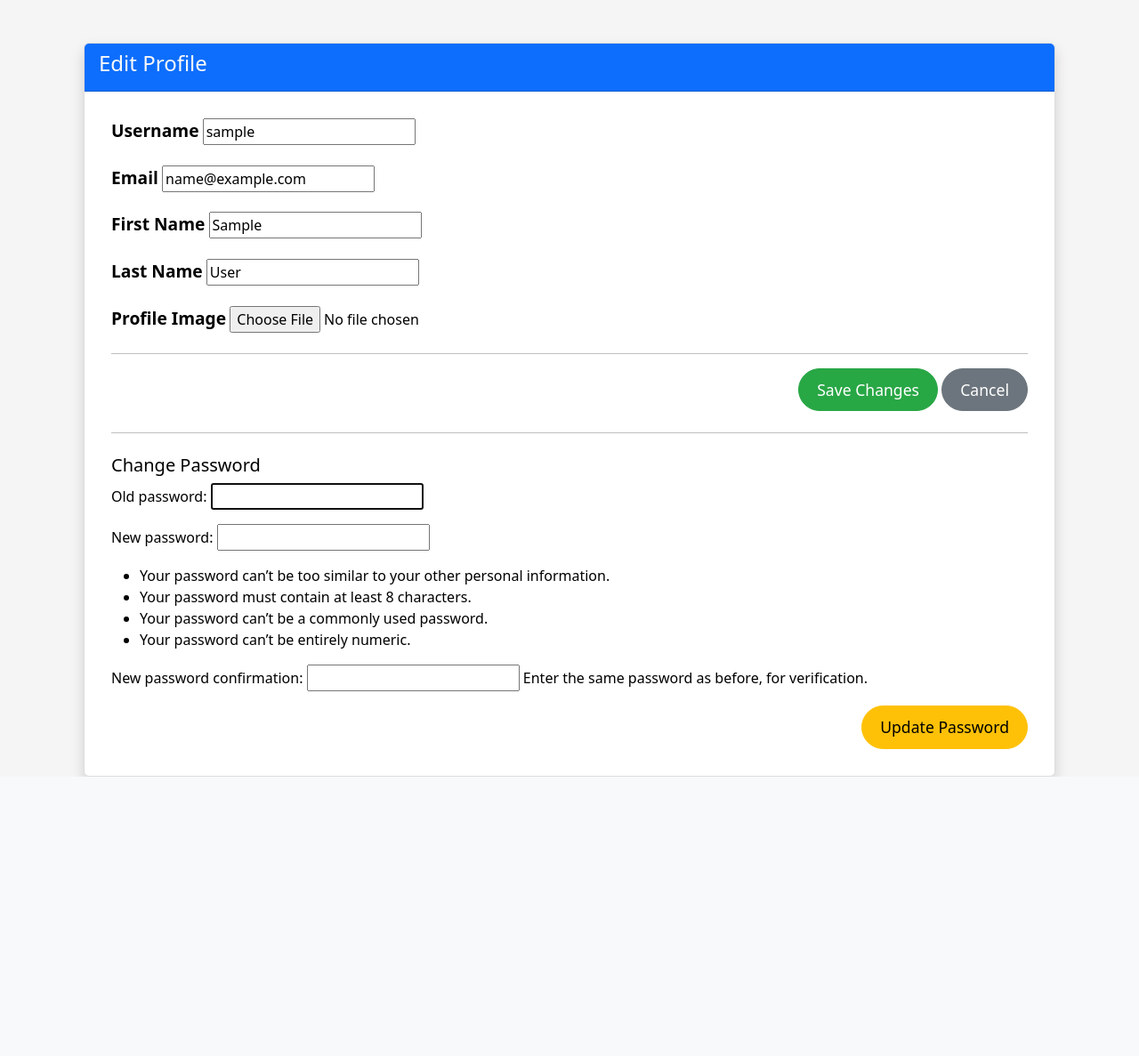
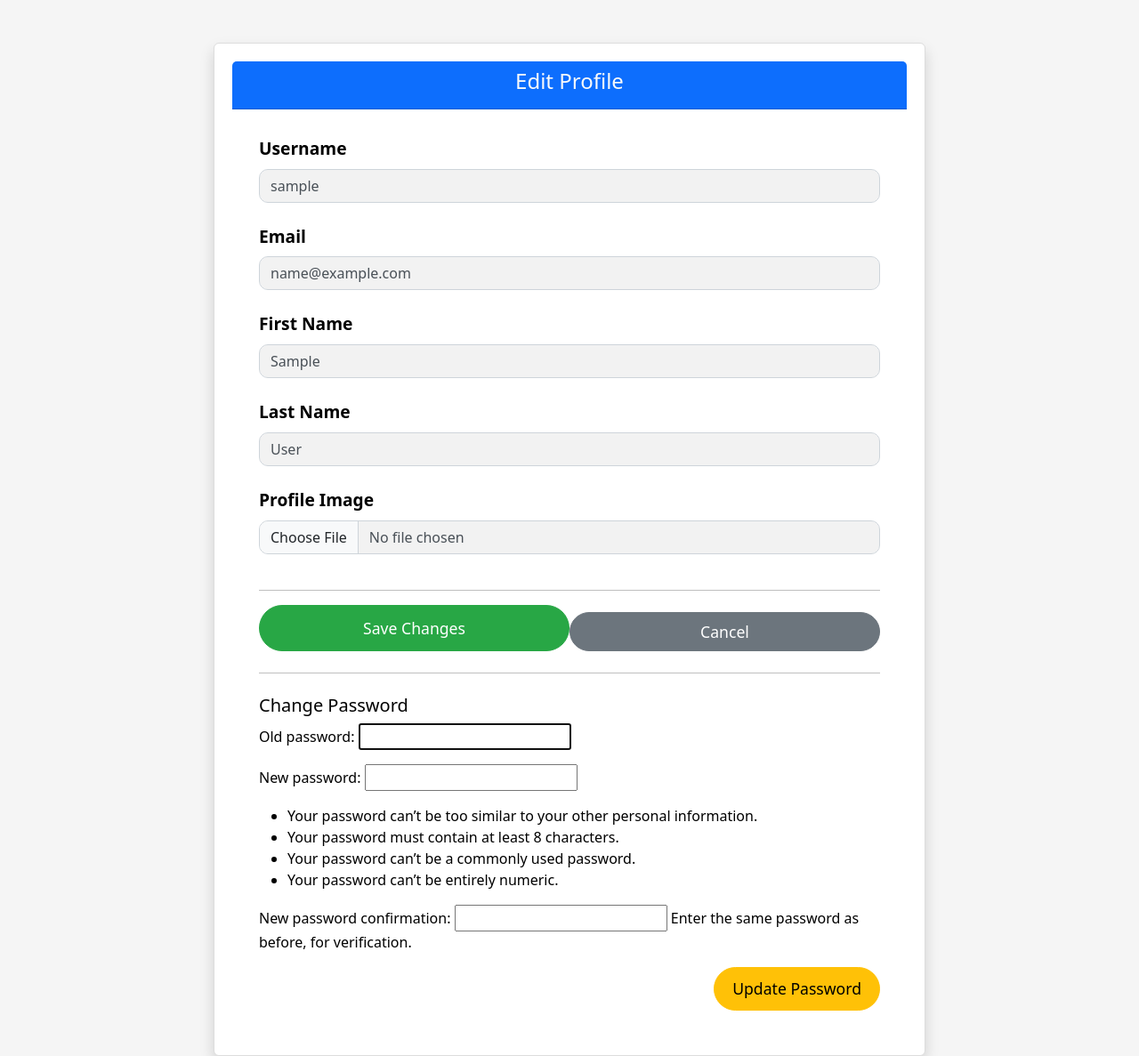
Before and after one commit to leolocatelli/Final-Project-Assessment-UCD, a Django app: page /accounts/profile/edit/ in a window 1280 px wide. Shown: the part 56-1243 px from the top of the page at 89% size. Before the commit the page ends 929 px from the top, so only its background shows below. Run offline with Django 5.2, Linux system fonts and the light colour scheme; the visitor is signed in with stand-in values (Sample User, id 1); some libraries are stand-ins or nearby versions; some web fonts are replaced.

Commit message:
fixing final styles

```diff
--- a/accounts/templates/accounts/edit_profile.html
+++ b/accounts/templates/accounts/edit_profile.html
@@ -1,38 +1,39 @@
 {% extends 'base.html' %}
+{% load widget_tweaks %}
 {% block content %}
-<div class="container mt-5">
-    <div class="card shadow card-theme">
-        <div class="card-header bg-primary text-white">
+<div class="container mt-5 d-flex justify-content-center">
+    <div class="card shadow card-theme" style="width: 100%; max-width: 800px; padding: 20px;">
+        <div class="card-header bg-primary text-white text-center">
             <h4>Edit Profile</h4>
         </div>
         <div class="card-body">
-            <!-- Formulário de edição de perfil -->
-            <form method="post" enctype="multipart/form-data">
+            <!-- Edit Profile Form -->
+            <form method="post" enctype="multipart/form-data" class="mb-4 d-flex flex-column">
                 {% csrf_token %}
-                <div class="mb-3">
-                    <label for="username" class="form-label"><strong>Username</strong></label>
-                    {{ form.username }}
+                <div class="mb-4">
+                    <label for="username" class="form-label w-100"><strong>Username</strong></label>
+                    {{ form.username|add_class:"form-control w-100" }}
                 </div>
-                <div class="mb-3">
-                    <label for="email" class="form-label"><strong>Email</strong></label>
-                    {{ form.email }}
+                <div class="mb-4">
+                    <label for="email" class="form-label w-100"><strong>Email</strong></label>
+                    {{ form.email|add_class:"form-control w-100" }}
                 </div>
-                <div class="mb-3">
-                    <label for="first_name" class="form-label"><strong>First Name</strong></label>
-                    {{ form.first_name }}
+                <div class="mb-4">
+                    <label for="first_name" class="form-label w-100"><strong>First Name</strong></label>
+                    {{ form.first_name|add_class:"form-control w-100" }}
                 </div>
-                <div class="mb-3">
-                    <label for="last_name" class="form-label"><strong>Last Name</strong></label>
-                    {{ form.last_name }}
+                <div class="mb-4">
+                    <label for="last_name" class="form-label w-100"><strong>Last Name</strong></label>
+                    {{ form.last_name|add_class:"form-control w-100" }}
                 </div>
-                <div class="mb-3">
-                    <label for="profile_picture" class="form-label"><strong>Profile Image</strong></label>
-                    {{ form.profile_picture }}
+                <div class="mb-4">
+                    <label for="profile_picture" class="form-label w-100"><strong>Profile Image</strong></label>
+                    {{ form.profile_picture|add_class:"form-control w-100" }}
                 </div>
                 <hr>
-                <div class="text-end">
-                    <button type="submit" class="btn btn-success">Save Changes</button>
-                    <a href="{% url 'user_profile' %}" class="btn btn-secondary">Cancel</a>
+                <div class="d-flex justify-content-end">
+                    <button type="submit" class="btn btn-success w-100 py-2">Save Changes</button>
+                    <a href="{% url 'user_profile' %}" class="btn btn-secondary w-100 py-2 mt-2">Cancel</a>
                 </div>
             </form>
 
@@ -46,6 +47,7 @@
                     <button type="submit" class="btn btn-warning">Update Password</button>
                 </div>
             </form>
+            </form>
         </div>
     </div>
 </div>
--- a/task_management/settings.py
+++ b/task_management/settings.py
@@ -39,6 +39,7 @@ INSTALLED_APPS = [
     'django.contrib.staticfiles',
     'accounts',
     'tasks',
+    'widget_tweaks'
 ]
 
 MIDDLEWARE = [
@@ -152,7 +153,7 @@ LOGGING = {
     },
     'root': {
         'handlers': ['console'],
-        'level': 'DEBUG',
+        'level': 'WARNING',
     },
 }
 
--- a/task_management/static/css/custom.css
+++ b/task_management/static/css/custom.css
@@ -183,7 +183,8 @@ h2 {
 
 .form-control, .form-check-input {
     border-radius: 10px;
-    box-shadow: none; /* Retira sombra dos campos */
+    box-shadow: none;
+
 }
 
 .form-control {
@@ -191,6 +192,7 @@ h2 {
     border: 1px solid #ced4da; /* Borda sutil */
     color: #495057; /* Cor do texto */
     transition: background-color 0.3s ease;
+
 }
 
 .form-control-lg {
@@ -348,7 +350,7 @@ h2 {
     object-fit: cover;
     z-index: -1; /* Para que o vídeo fique no fundo */
     opacity: 50%;
-    background-color: #000000;
+    filter: blur(5px)
 }
 
 /* Estilo para a grade inclinada */
@@ -380,7 +382,7 @@ h2 {
     flex-direction: column;
     justify-content: center;
     align-items: center;
-    height: 100vh; /* Ocupa a altura total da tela */
+    height: 80vh;
     color: #fff; /* Texto branco */
     text-shadow: 1px 1px 5px rgba(0, 0, 0, 0.8); /* Adiciona contraste */
 }
@@ -389,6 +391,7 @@ h2 {
     font-size: 3rem;
     margin-bottom: 1rem;
     text-align: center;
+    font-weight: bolder;
 }
 
 .home-content p {
@@ -407,6 +410,9 @@ nav.navbar {
     z-index: 2; /* Maior prioridade que a grade inclinada */
 }
 
+
+
+
 @media (max-width: 768px) {
     .card-body {
         padding: 20px;
```
Also changed, not shown: accounts/templates/accounts/password_reset.html (+4 -3 lines), accounts/templates/registration/login.html (+8 -7 lines), accounts/templates/registration/register.html (+13 -11 lines), task_management/templates/index.html (+10 -3 lines), 1 other file.
